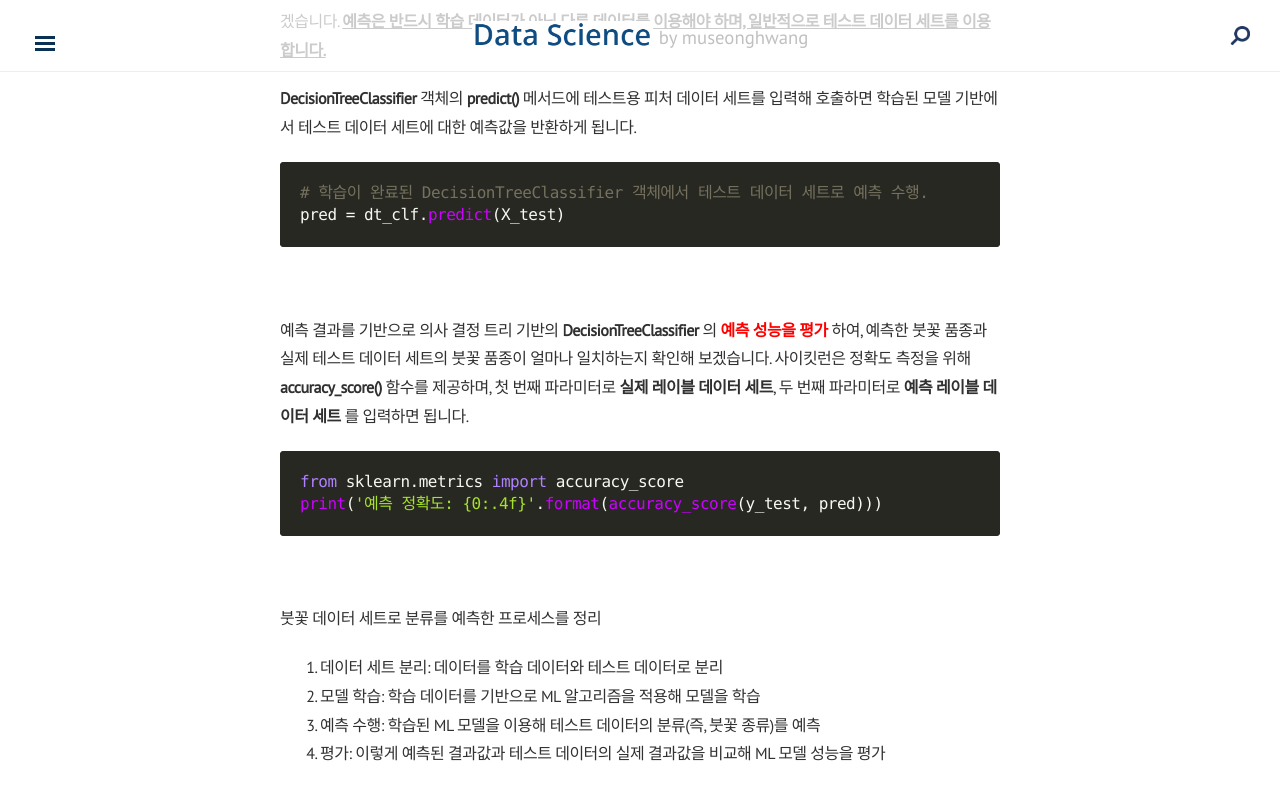
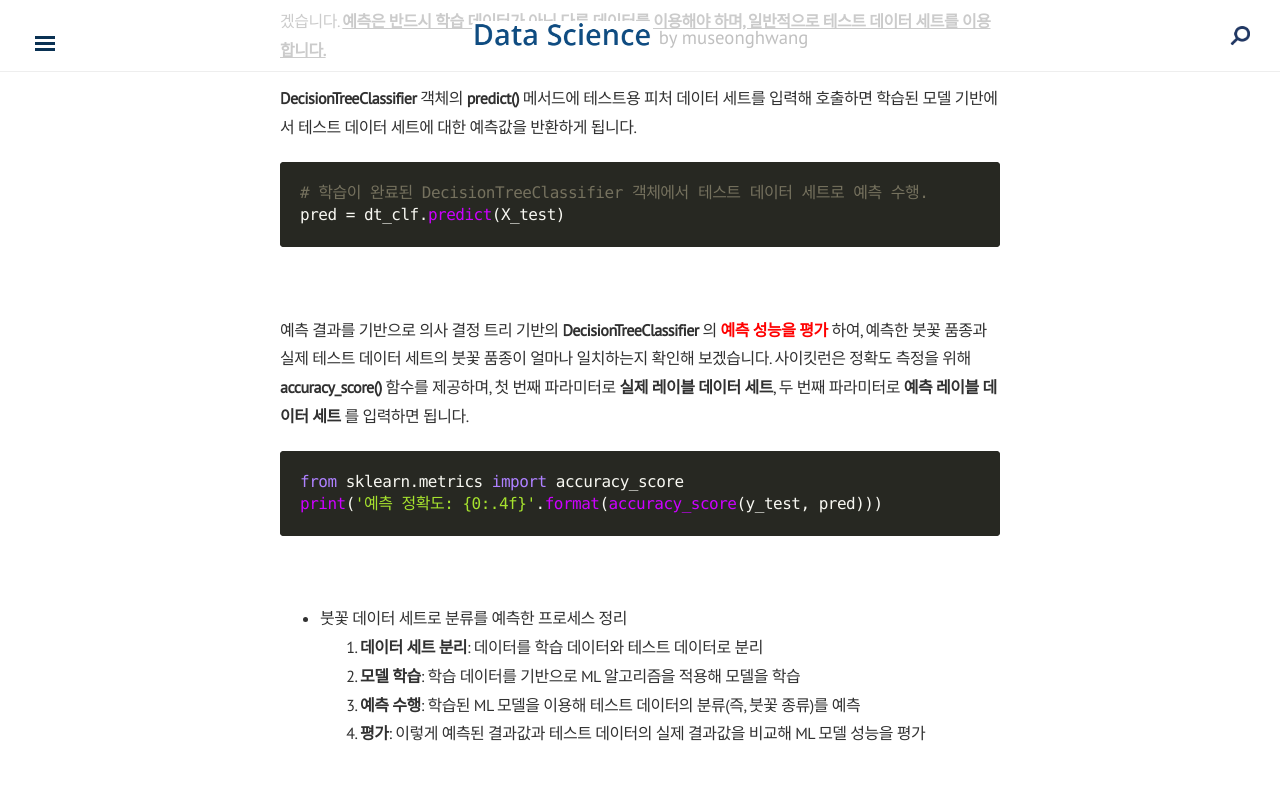
Before and after one commit to museonghwang/museonghwang.github.io, a Jekyll site: the page built from _posts/2023-04-01-ml-sklearn01.md, in a window 1280 px wide and 900 px high, scrolled down 2712 px. Shown: the top 800 px of the window. Built offline with Jekyll 4.4.1, drawn with Linux system fonts in a browser that asks for light colours; nearby versions of some CDN libraries.

Commit message:
sklearn01 Upload

```diff
--- a/_posts/2023-04-01-ml-sklearn01.md
+++ b/_posts/2023-04-01-ml-sklearn01.md
@@ -105,9 +105,8 @@ print('예측 정확도: {0:.4f}'.format(accuracy_score(y_test, pred)))
 
 <br>
 
-붓꽃 데이터 세트로 분류를 예측한 프로세스를 정리
-
-1. 데이터 세트 분리: 데이터를 학습 데이터와 테스트 데이터로 분리
-2. 모델 학습: 학습 데이터를 기반으로 ML 알고리즘을 적용해 모델을 학습
-3. 예측 수행: 학습된 ML 모델을 이용해 테스트 데이터의 분류(즉, 붓꽃 종류)를 예측
-4. 평가: 이렇게 예측된 결과값과 테스트 데이터의 실제 결과값을 비교해 ML 모델 성능을 평가
+* 붓꽃 데이터 세트로 분류를 예측한 프로세스 정리
+    1. **데이터 세트 분리**: 데이터를 학습 데이터와 테스트 데이터로 분리
+    2. **모델 학습**: 학습 데이터를 기반으로 ML 알고리즘을 적용해 모델을 학습
+    3. **예측 수행**: 학습된 ML 모델을 이용해 테스트 데이터의 분류(즉, 붓꽃 종류)를 예측
+    4. **평가**: 이렇게 예측된 결과값과 테스트 데이터의 실제 결과값을 비교해 ML 모델 성능을 평가
```
